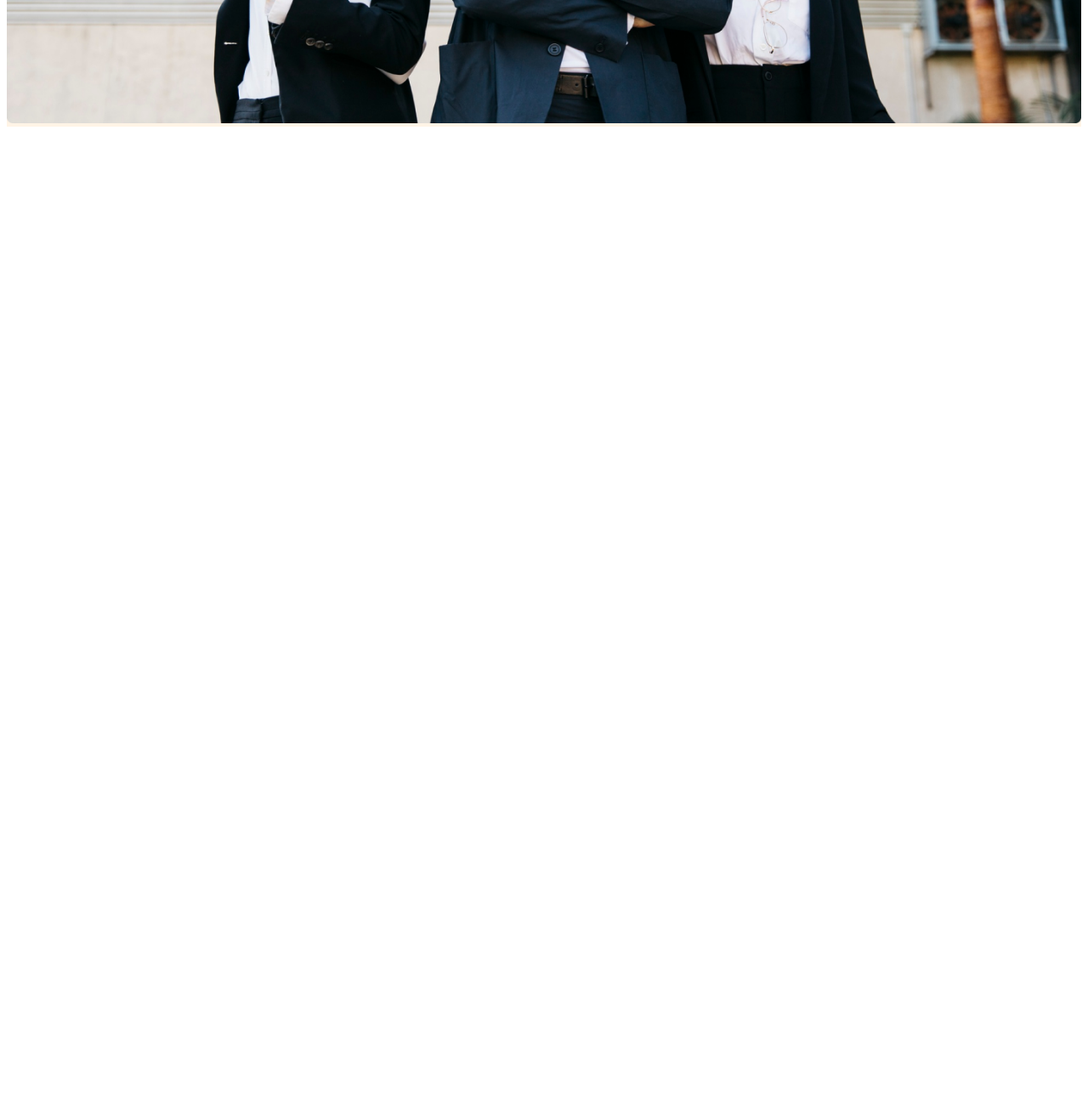
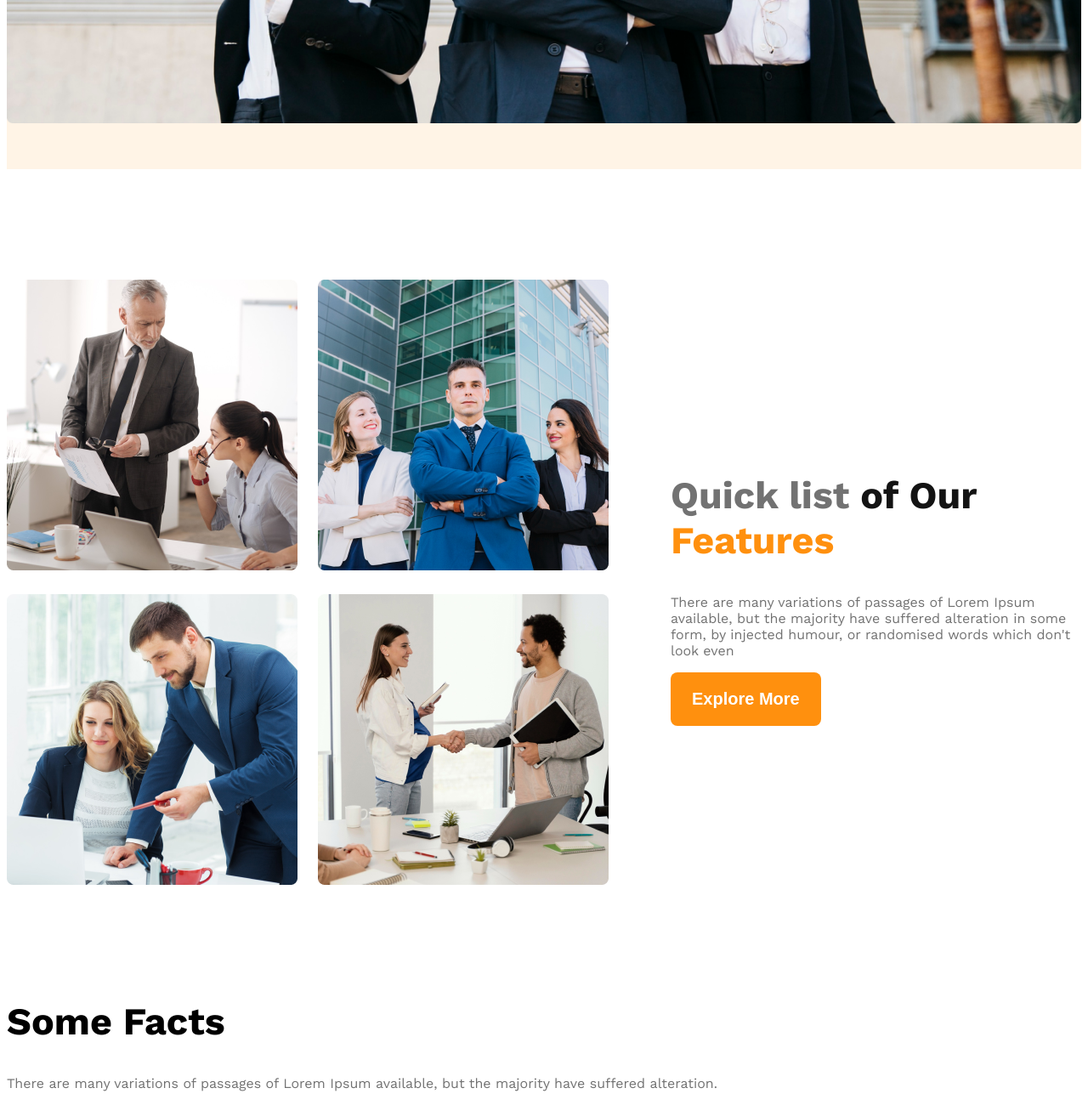
Before and after one commit to S-Tanvir/g3-architect-website, a plain HTML site: page index.html in a window 1280 px wide. Shown: the part 983-2283 px from the top of the page at 85% size. Before the commit the page ends 1140 px from the top, so only its background shows below. Drawn offline with nearby package versions, Linux system fonts and the light colour scheme.

Commit message:
make team section responsive and also make the basic structure of some facts part

```diff
--- a/index.html
+++ b/index.html
@@ -17,6 +17,7 @@
     <header class="bg-light">
 
                                    <!-- nav section -->
+                                    <!-- nav section -->
 
        <nav class="navbar display-flex">
 
@@ -33,6 +34,7 @@
        </nav>
 
                                          <!-- banner section -->
+                                        <!-- banner section -->
 
        <div class="banner">
        <div class="banner-content">
@@ -49,6 +51,37 @@
 
     <main>
 
+
+    <section class="teams">
+        <div class="team-img-container">
+            <div><img src="images/team1.png" alt=""></div>
+            <div><img src="images/team2.png" alt=""></div>
+            <div><img src="images/team3.png" alt=""></div>
+            <div><img src="images/team4.png" alt=""></div>
+        </div>
+        <div class="our-features">
+            <h1 class="section-title">
+                <span id="quick" class="text-light-gray" >Quick list<span>
+                <span id="our" class="text-deep-gray" >of Our </span>
+                <span class="text-primary">Features</span>
+            </h1>
+            <p class="feature-description text-light-gray">There are many variations of passages of Lorem Ipsum available, but the majority have suffered alteration in some form, by injected humour, or randomised words which don't look even</p>
+            <button class="btn-primary">Explore More</button>
+        </div>
+
+
+    </section>
+
+
+    <section>
+
+        <h1 class="section-title">Some Facts</h1>
+        <p class="text-light-gray">There are many variations of passages of Lorem Ipsum available, but the majority have suffered alteration.</p>
+
+
+    </section>
+
+
     </main>
 
     <footer>
--- a/styles/style.css
+++ b/styles/style.css
@@ -45,6 +45,24 @@
     padding: 20px 25px;
 }
 
+.text-primary{
+    color: #FF900E;
+}
+
+main{
+    max-width: 1440px;
+    margin: 0 auto;
+}
+
+main>section{
+    margin-top: 130px;
+}
+
+.section-title{
+    font-size: 2.8rem;
+
+}
+
 
 
 
@@ -88,6 +106,7 @@
 
 
 /* banner style */
+/* banner style */
 
 .banner-content{
     max-width: 851px;
@@ -108,14 +127,91 @@
 
 .banner-image{
     width: 100%;
+    margin-bottom: 50px;
 }
 
 
+/* teams and features */
+/* teams and features */
+
+
+.teams{
+    display: flex;
+    align-items: center;
+    gap: 73px;
+
+}
+
+.team-img-container{
+    display: grid;
+    grid-template-columns: repeat(2,auto);
+    gap: 24px;
+    width: 100%;
+}
+
+.our-features{
+    width: 100%;
+    justify-content: center;
+
+}
+
+
+
+
+  /* #quick{
+    font-weight: 300px;
+}
+#our{
+    font-weight: bold;
+}   */
+
+
+
+
+.feature-description{
+    font-size: 1rem;
+}
+
+
+
 /* responsive media query */
+/* responsive media query */
+
+
+           /* smaller device */
+           /* smaller device */
 
 @media screen and (max-width:576px) {
     .navbar,.nav-links{
         flex-direction: column;
     }
 
+    .teams{
+        flex-direction: column-reverse;
+    }
+
+    .team-img-container{
+        grid-template-columns: repeat(1,auto);
+        justify-content: center;
+
+    }
+
 }
+
+
+           /* medium device */
+            /* medium device */
+
+@media screen and (min-width:577px) and (max-width:992px) {
+    .teams{
+        flex-direction: column-reverse;
+    }
+
+    .team-img-container{
+        grid-template-columns: repeat(2,auto);
+        justify-content: center;
+
+    }
+
+
+}
```
